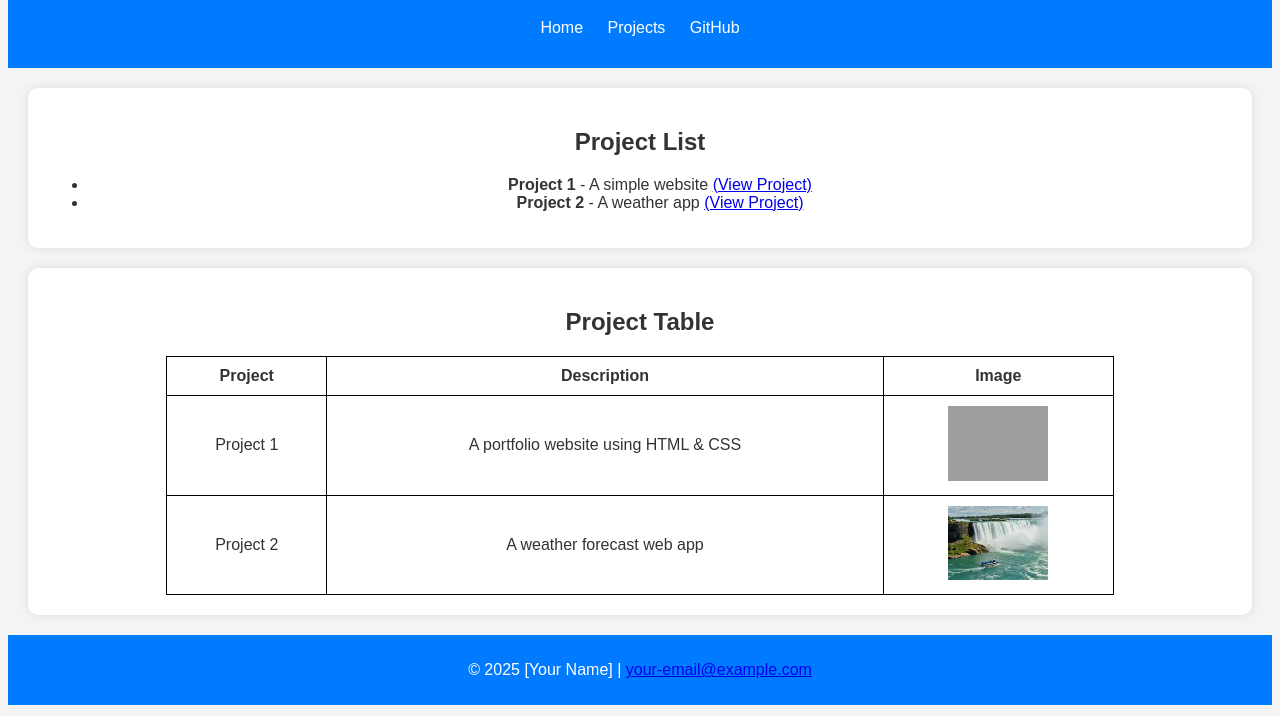
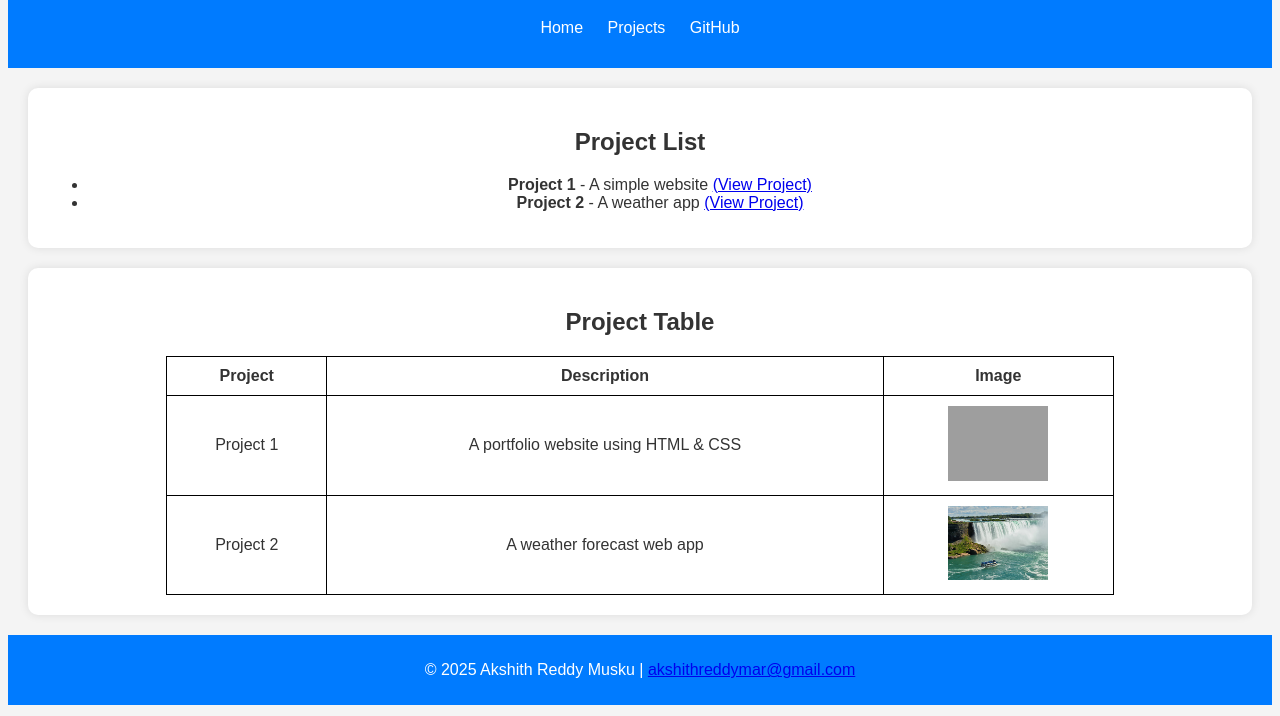
Before and after one commit to akshithreddymar/my-portfolio, a plain HTML site: page projects.html in a window 1280 px wide. Shown: the part 84-800 px from the top of the page. Drawn offline with Linux system fonts and the light colour scheme; grey boxes are pictures that could not be loaded.

Commit message:
modified footer of projects.html

```diff
--- a/projects.html
+++ b/projects.html
@@ -49,7 +49,7 @@
     </section>
 
     <footer>
-        <p>© 2025 [Your Name] | <a href="mailto:your-email@example.com">your-email@example.com</a></p>
+        <p>© 2025 Akshith Reddy Musku | <a href="mailto:your-email@gmail.com">akshithreddymar@gmail.com</a></p>
     </footer>
 
 </body>
```
